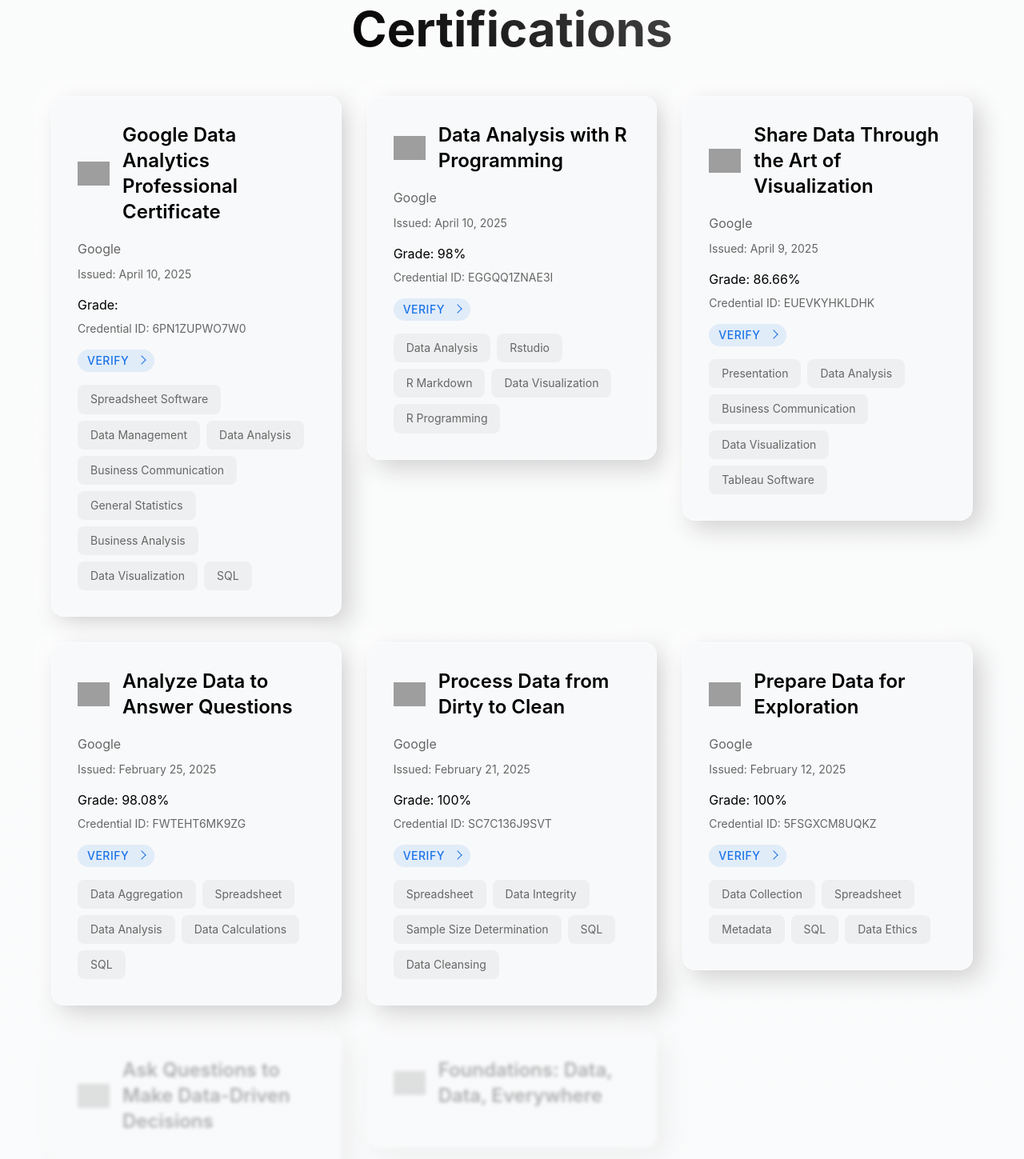
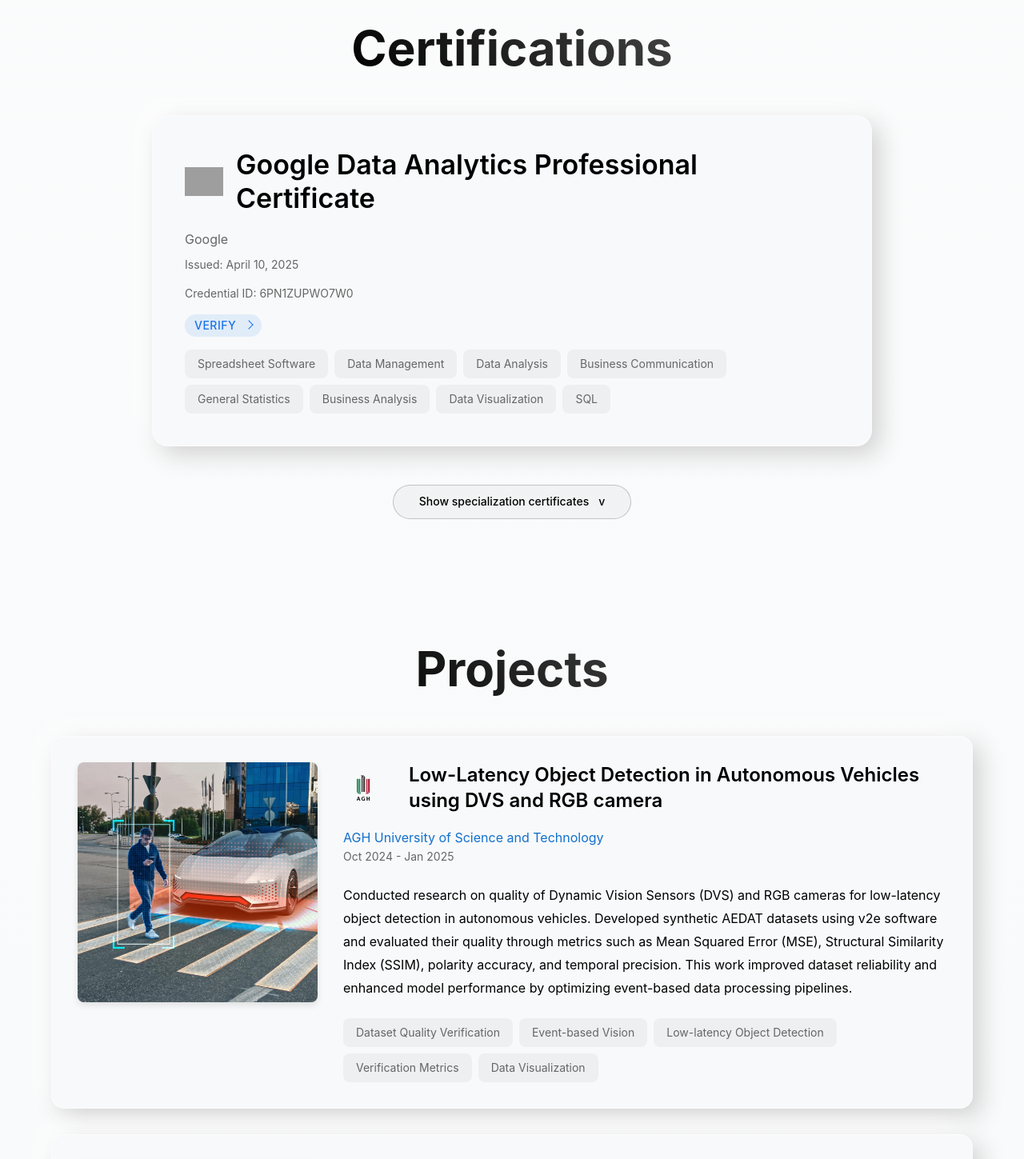
Before and after one commit to MinKhantSoeOke/Portfolio, a React (Vite) app: page / in a window 1280 px wide. Shown: the part 5020-6469 px from the top of the page at 80% size. Built offline with nearby package versions, Linux system fonts and the light colour scheme; grey boxes are pictures that could not be loaded.

Commit message:
Update Certificate Section

```diff
--- a/src/components/Certifications.jsx
+++ b/src/components/Certifications.jsx
@@ -1,13 +1,12 @@
 import React, { useState } from 'react';
-import { Box, Container, Typography, Paper, Grid, Button, useMediaQuery } from '@mui/material';
+import { Box, Container, Typography, Paper, Grid, Button, Collapse } from '@mui/material';
 import GoogleLogo from '../assets/google_logo.png';
 import { motion } from 'framer-motion';
 import { useTheme } from '@mui/material/styles';
 
 const Certifications = () => {
   const theme = useTheme();
-  const isMobile = useMediaQuery(theme.breakpoints.down('md'));
-  const [showAll, setShowAll] = useState(false);
+  const [showSpecializations, setShowSpecializations] = useState(false);
 
   const certifications = [
     {
@@ -83,75 +82,19 @@
     }
   ];
 
-  // Calculate the number of preview certificates to show
-  const visibleCount = 6;
-  const hiddenCount = certifications.length - visibleCount;
+  const [primaryCertification, ...subCertifications] = certifications;
 
-  // Get the certificates to display based on the showAll state
-  const displayedCertificates = showAll ? certifications : certifications.slice(0, visibleCount);
+  if (!primaryCertification) {
+    return null;
+  }
 
-  // Get the preview certificates (only if not showing all)
-  // For mobile: only show the 7th certificate as preview
-  // For desktop: show the entire next row (up to 3 certificates)
-  const previewCertificates = !showAll && hiddenCount > 0 ?
-    isMobile ?
-      certifications.slice(visibleCount, visibleCount + 1) : // Only show the 7th certificate on mobile
-      certifications.slice(visibleCount, visibleCount + 3) : // Show up to 3 certificates for desktop (full row)
-    [];
-
-  return (
-    <Box
-      id="certifications"
-      sx={{
-        minHeight: '100vh',
-        width: '100%',
-        display: 'flex',
-        alignItems: 'center',
-        background: 'transparent',
-        py: 8,
-      }}
-    >
-      <Container maxWidth="lg">
-        <motion.div
-          initial={{ opacity: 0, y: 50 }}
-          whileInView={{ opacity: 1, y: 0 }}
-          transition={{ duration: 0.8 }}
-          viewport={{ once: true }}
-        >
-          <Typography
-            variant="h2"
-            component="h2"
-            sx={{
-              mb: 6,
-              fontWeight: 700,
-              textAlign: 'center',
-              background: theme.palette.mode === 'dark'
-                ? 'linear-gradient(45deg, #90caf9 30%, #f48fb1 90%)'
-                : 'linear-gradient(45deg, #000000 30%, #666666 90%)',
-              backgroundClip: 'text',
-              textFillColor: 'transparent',
-              WebkitBackgroundClip: 'text',
-              WebkitTextFillColor: 'transparent',
-            }}
-          >
-            Certifications
-          </Typography>
-
-          <Grid container spacing={4}>
-            {displayedCertificates.map((cert, index) => (
-              <Grid item xs={12} md={6} lg={4} key={index}>
-                <motion.div
-                  initial={{ opacity: 0, y: 30 }}
-                  whileInView={{ opacity: 1, y: 0 }}
-                  transition={{ duration: 0.5, delay: index * 0.2 }}
-                  viewport={{ once: true }}
-                >
+  const renderCertificateCard = (cert, highlight = false) => (
     <Paper
       elevation={0}
       sx={{
-                      p: 4,
+        p: highlight ? 5 : 4,
         height: '100%',
-                      borderRadius: 4,
+        borderRadius: highlight ? 5 : 4,
         backgroundColor: theme.palette.background.paper,
         backdropFilter: 'blur(10px)',
         border: theme.palette.mode === 'dark'
@@ -181,14 +124,14 @@
             damping: 15
           }}
           style={{
-                          height: '30px',
+            height: highlight ? '36px' : '30px',
             marginRight: '16px',
             objectFit: 'contain',
             cursor: 'pointer'
           }}
         />
         <Typography
-                        variant="h5"
+          variant={highlight ? 'h4' : 'h5'}
           sx={{ fontWeight: 600, color: theme.palette.text.primary }}
         >
           {cert.name}
@@ -206,19 +149,21 @@
       >
         Issued: {cert.issueDate}
       </Typography>
+      {cert.grade && (
         <Typography
           variant="body1"
           sx={{ color: theme.palette.text.primary, mb: 1 }}
         >
           Grade: {cert.grade}
         </Typography>
+      )}
       <Typography
         variant="body2"
         sx={{ color: theme.palette.text.secondary, mb: 2 }}
       >
         Credential ID: {cert.credentialId}
       </Typography>
-                    {cert.credentialId && (
+      {cert.link && (
         <Box sx={{ mb: 2 }}>
           <Paper
             component="button"
@@ -272,7 +217,7 @@
       <Box sx={{ display: 'flex', flexWrap: 'wrap', gap: 1 }}>
         {cert.skills.map((skill, i) => (
           <motion.div
-                          key={i}
+            key={`${cert.name}-skill-${i}`}
             initial={{ opacity: 0, scale: 0.8 }}
             whileInView={{ opacity: 1, scale: 1 }}
             transition={{ duration: 0.3, delay: i * 0.1 }}
@@ -308,66 +253,59 @@
         ))}
       </Box>
     </Paper>
-                </motion.div>
-              </Grid>
-            ))}
-          </Grid>
+  );
 
-          {/* Preview of hidden certificates with reduced opacity */}
-          {previewCertificates.length > 0 && (
-            <Box sx={{ mt: 4 }}>
-              <Grid container spacing={4}>
-                {previewCertificates.map((cert, index) => (
-                  <Grid item xs={12} md={6} lg={4} key={`preview-${index}`}>
-                    <motion.div
-                      initial={{ opacity: 0.3 }}
-                      animate={{ opacity: 0.3 }}
-                      style={{ filter: 'blur(2px)' }}
-                    >
-                      <Paper
-                        elevation={0}
+  return (
+    <Box
+      id="certifications"
       sx={{
-                          p: 4,
-                          height: '100%',
-                          borderRadius: 4,
-                          backgroundColor: theme.palette.background.paper,
-                          backdropFilter: 'blur(10px)',
-                          border: theme.palette.mode === 'dark'
-                            ? '1px solid rgba(255, 255, 255, 0.1)'
-                            : '1px solid rgba(255, 255, 255, 0.6)',
-                          boxShadow: theme.palette.mode === 'dark'
-                            ? '10px 10px 30px rgba(209,209,209,0.05), -10px -10px 30px rgba(255,255,255,0.01)'
-                            : '10px 10px 30px #d1d1d1, -10px -10px 30px #ffffff',
+        minHeight: '100vh',
+        width: '100%',
+        display: 'flex',
+        alignItems: 'center',
+        background: 'transparent',
+        py: 8,
       }}
     >
-                        <Box sx={{ display: 'flex', alignItems: 'center', mb: 2 }}>
-                          <img
-                            src={GoogleLogo}
-                            alt="Google Logo"
-                            style={{
-                              height: '30px',
-                              marginRight: '16px',
-                              objectFit: 'contain',
+      <Container maxWidth="lg">
+        <motion.div
+          initial={{ opacity: 0, y: 50 }}
+          whileInView={{ opacity: 1, y: 0 }}
+          transition={{ duration: 0.8 }}
+          viewport={{ once: true }}
+        >
+          <Typography
+            variant="h2"
+            component="h2"
+            sx={{
+              mb: 6,
+              fontWeight: 700,
+              textAlign: 'center',
+              background: theme.palette.mode === 'dark'
+                ? 'linear-gradient(45deg, #90caf9 30%, #f48fb1 90%)'
+                : 'linear-gradient(45deg, #000000 30%, #666666 90%)',
+              backgroundClip: 'text',
+              textFillColor: 'transparent',
+              WebkitBackgroundClip: 'text',
+              WebkitTextFillColor: 'transparent',
             }}
-                          />
-                          <Typography
-                            variant="h5"
-                            sx={{ fontWeight: 600, color: theme.palette.text.primary }}
           >
-                            {cert.name}
+            Certifications
           </Typography>
+
+          <Box sx={{ display: 'flex', justifyContent: 'center', mb: 6 }}>
+            <motion.div
+              initial={{ opacity: 0, y: 30 }}
+              whileInView={{ opacity: 1, y: 0 }}
+              transition={{ duration: 0.5 }}
+              viewport={{ once: true }}
+              style={{ width: '100%', maxWidth: 900 }}
+            >
+              {renderCertificateCard(primaryCertification, true)}
+            </motion.div>
           </Box>
-                      </Paper>
-                    </motion.div>
-                  </Grid>
-                ))}
-              </Grid>
-            </Box>
-          )}
 
-          {/* See More / Show Less button */}
-          {certifications.length > visibleCount && (
-            <Box sx={{ display: 'flex', justifyContent: 'center', mt: 4 }}>
+          <Box sx={{ display: 'flex', justifyContent: 'center' }}>
             <motion.div
               initial={{ opacity: 0, y: 20 }}
               animate={{ opacity: 1, y: 0 }}
@@ -375,7 +313,7 @@
             >
               <Button
                 variant="outlined"
-                  onClick={() => setShowAll(!showAll)}
+                onClick={() => setShowSpecializations(!showSpecializations)}
                 sx={{
                   borderRadius: '50px',
                   px: 4,
@@ -392,13 +330,41 @@
                   transition: 'all 0.3s ease-in-out',
                   textTransform: 'none',
                   fontWeight: 500,
+                  display: 'flex',
+                  alignItems: 'center',
+                  gap: 1.5,
                 }}
               >
-                  {showAll ? 'Show Less' : 'See More'}
+                {showSpecializations ? 'Hide specialization certificates' : 'Show specialization certificates'}
+                <motion.span
+                  animate={{ rotate: showSpecializations ? 180 : 0 }}
+                  transition={{ duration: 0.3 }}
+                  style={{ display: 'inline-block' }}
+                >
+                  v
+                </motion.span>
               </Button>
             </motion.div>
           </Box>
-          )}
+
+          <Collapse in={showSpecializations} timeout={400}>
+            <Box sx={{ mt: 6 }}>
+              <Grid container spacing={4}>
+                {subCertifications.map((cert, index) => (
+                  <Grid item xs={12} md={6} lg={4} key={`sub-cert-${cert.credentialId}`}>
+                    <motion.div
+                      initial={{ opacity: 0, y: 20 }}
+                      whileInView={{ opacity: 1, y: 0 }}
+                      transition={{ duration: 0.4, delay: index * 0.1 }}
+                      viewport={{ once: true }}
+                    >
+                      {renderCertificateCard(cert)}
+                    </motion.div>
+                  </Grid>
+                ))}
+              </Grid>
+            </Box>
+          </Collapse>
         </motion.div>
       </Container>
     </Box>
```
Lines whose indentation alone changed are shown as unchanged.
